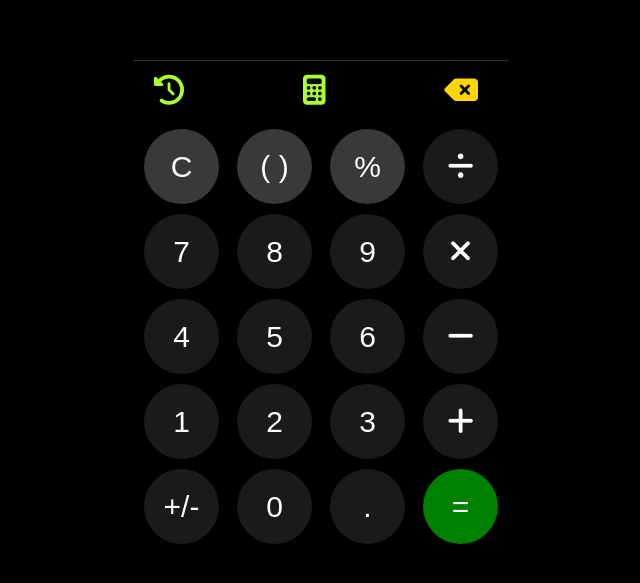
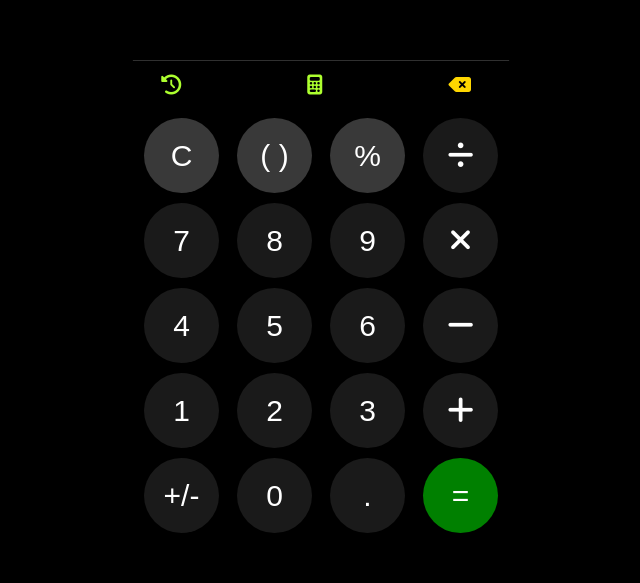
Before and after one commit to abk2191/react-calculator, a React (Vite) app: page / in a window 1280 px wide. Shown: the part 153-736 px from the top of the page, without its empty margins (319-959 px from the left). Built offline with nearby package versions, Linux system fonts and the light colour scheme.

Commit message:
Added new features

```diff
--- a/src/index.css
+++ b/src/index.css
@@ -43,7 +43,7 @@
   background: none;
   border: none;
   color: gold;
-  font-size: 30px;
+  font-size: 20px;
 }
 
 .keyboarrd {
@@ -104,7 +104,7 @@ body {
   border: none;
   background: none;
   color: greenyellow;
-  font-size: 30px;
+  font-size: 20px;
   cursor: pointer;
 }
 
@@ -112,7 +112,7 @@ body {
   border: none;
   background: none;
   color: greenyellow;
-  font-size: 30px;
+  font-size: 20px;
   cursor: pointer;
 }
 
```
